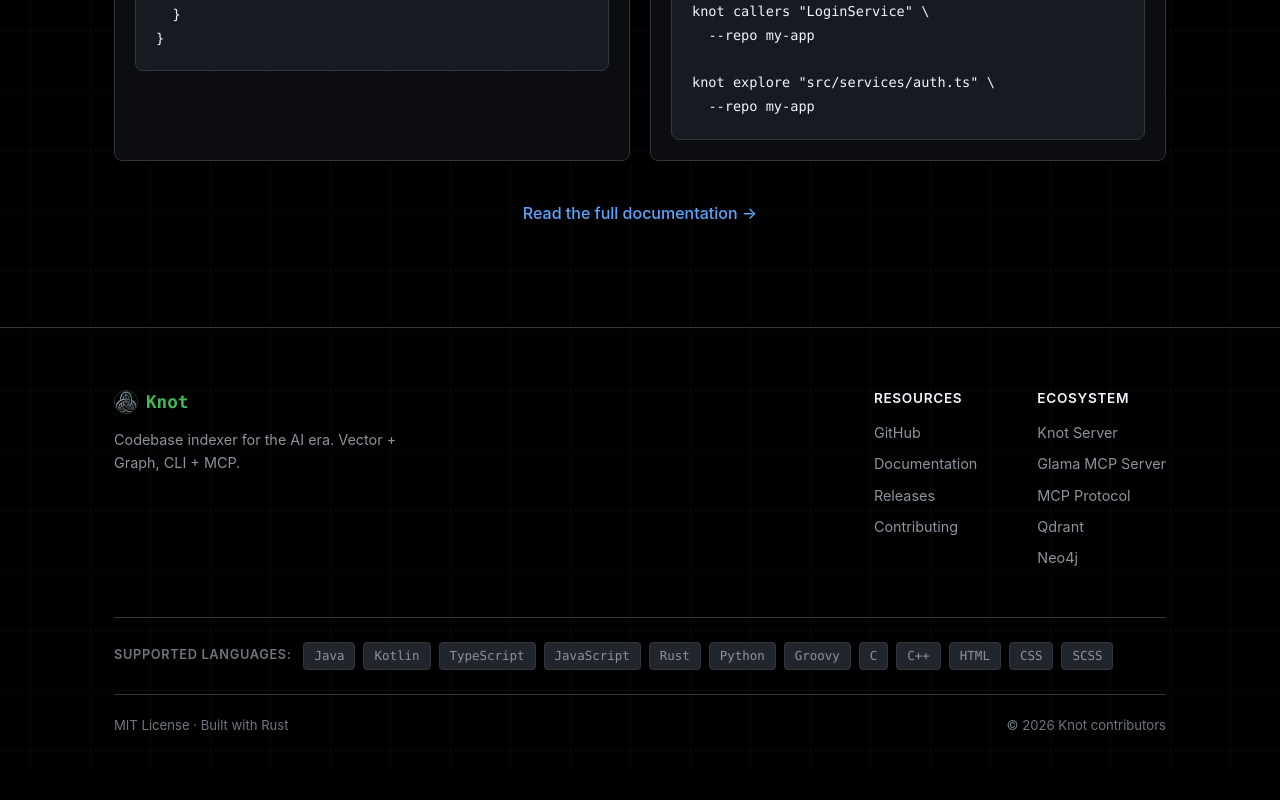
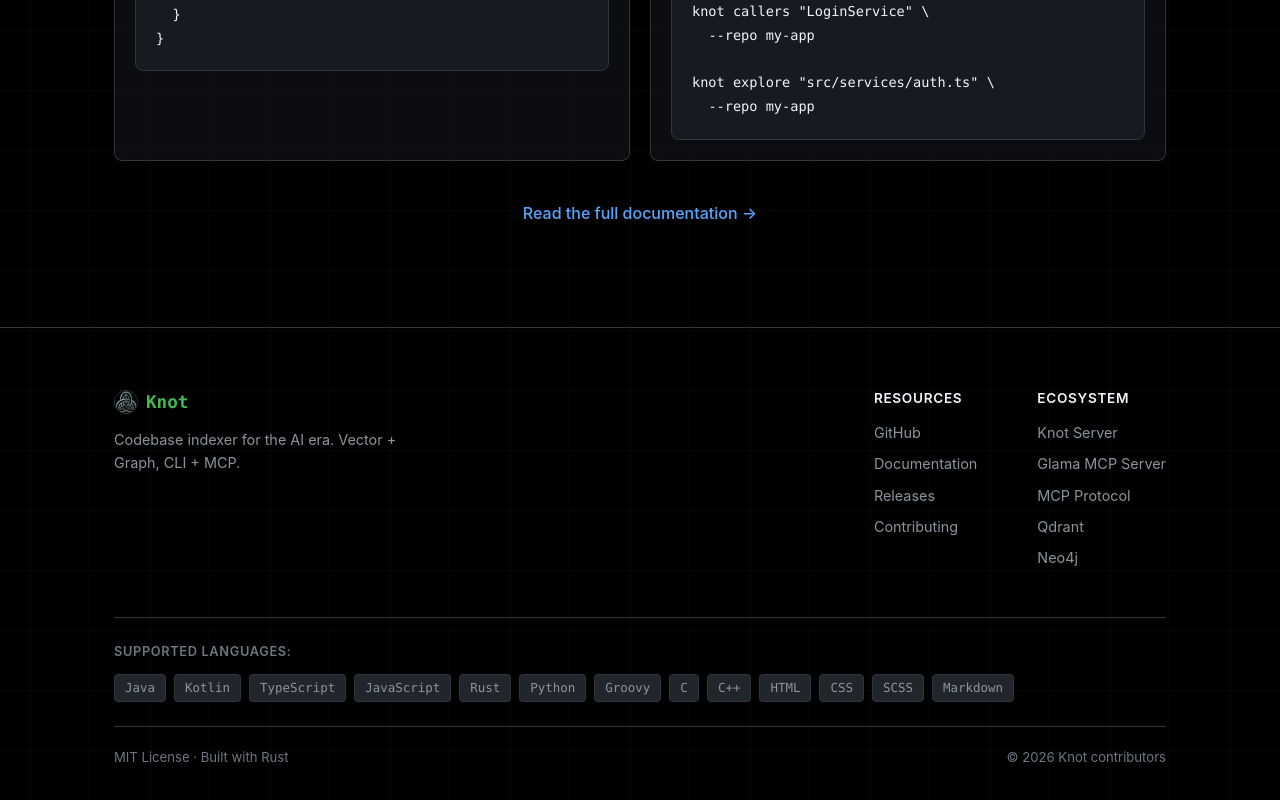
Before and after one commit to raultov/knot-site, a React (Vite) app: page / in a window 1280 px wide. Shown: the part 7020-7820 px from the top of the page. Before the commit the page ends 7788 px from the top, so only its background shows below. Built offline with nearby package versions, Linux system fonts and the light colour scheme.

Commit message:
fix(site): add Markdown to footer supported languages
v0.2.4 added Markdown to the Features card but the footer's Supported
languages list was overlooked, leaving the marketing page inconsistent
with the indexer itself. Bring them in sync.

```diff
--- a/src/components/Footer.tsx
+++ b/src/components/Footer.tsx
@@ -13,6 +13,7 @@ const languages = [
   'HTML',
   'CSS',
   'SCSS',
+  'Markdown',
 ]
 
 function Footer() {
```
